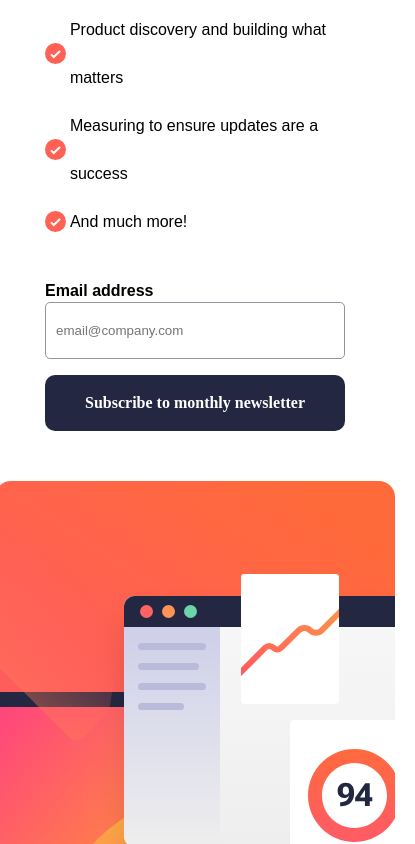
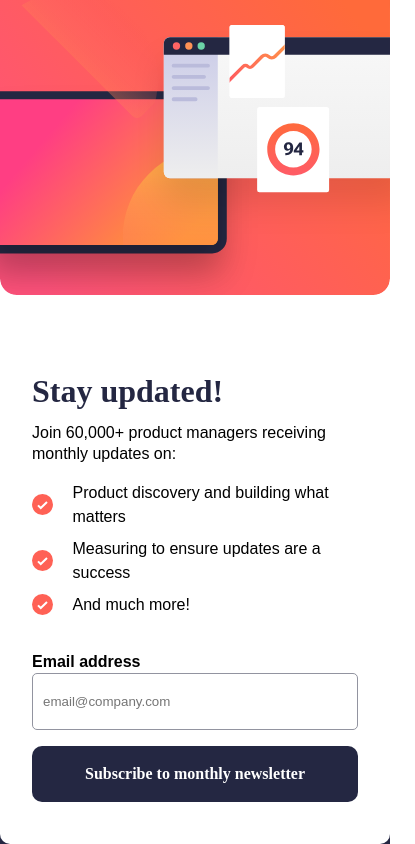
Before and after one commit to fks1311/newsletter-sign-up, a React (Create React App) app: page / in a window 390 px wide. Shown: the top 844 px of the page, 415 px wide, since content can reach past the window. Built offline with nearby package versions, Linux system fonts and the light colour scheme.

Commit message:
반응형 적용 및 navigate 적용

```diff
--- a/src/components/DefaultPage.jsx
+++ b/src/components/DefaultPage.jsx
@@ -10,9 +10,12 @@ export const DefaultPage = forwardRef(({ children }, ref) => {
 
 const Layout = styled.div`
   height: 100vh;
-  width: ${({ width }) => width}px;
+  width: 100%;
   display: flex;
+  flex-wrap: wrap;
   justify-content: center;
   align-items: center;
   background-color: ${({ theme: { colors } }) => colors.charcoal_grey};
+  @media ${({ theme: { device } }) => device.mobile} {
+  }
 `;
--- a/src/components/Subscribe.jsx
+++ b/src/components/Subscribe.jsx
@@ -5,6 +5,7 @@ import mobile from "assets/images/illustration-sign-up-mobile.svg";
 import check from "assets/images/icon-list.svg";
 import { useForm } from "react-hook-form";
 import { useEffect, useState } from "react";
+import { useNavigate } from "react-router-dom";
 
 export const Subscribe = () => {
   const windowSize = useWindowSize();
@@ -14,15 +15,19 @@ export const Subscribe = () => {
     formState: { errors },
   } = useForm();
   const [error, setError] = useState(false);
+  const navigate = useNavigate();
 
   useEffect(() => {}, [error]);
 
   const onValid = () => {
     setError(false);
+    navigate("/success");
   };
   const onInvalid = (data) => {
     data.email?.message && setError(true);
   };
+
+  const handleKeyPress = () => {};
 
   return (
     <Layout>
@@ -56,23 +61,33 @@ export const Subscribe = () => {
               },
             })}
             $error={error}
-            onKeyDown={onValid}
+            onKeyDown={handleKeyPress}
             placeholder="email@company.com"
           />
           <SumitBtn>Subscribe to monthly newsletter</SumitBtn>
         </FormContainer>
       </Letter>
-      {windowSize <= 375 ? <Img src={mobile} /> : <Img src={desktop} />}
+      <div>{windowSize <= 500 ? <Img src={mobile} /> : <Img src={desktop} />}</div>
     </Layout>
   );
 };
 
 const Layout = styled.div`
+  min-width: 375px;
   display: flex;
-  flex-wrap: wrap;
+  align-items: center;
+  aspect-ratio: 16 / 9;
   padding: 20px;
   border-radius: 10px;
   background-color: ${({ theme: { colors } }) => colors.white};
+  @media ${({ theme: { device } }) => device.mobile} {
+    flex-direction: column-reverse;
+    justify-content: flex-end;
+    align-items: stretch;
+    gap: 3rem;
+    padding: 0px;
+    height: 100vh;
+  }
 `;
 
 const Letter = styled.section`
@@ -80,7 +95,7 @@ const Letter = styled.section`
   display: flex;
   flex-direction: column;
   gap: 1rem;
-  padding: 50px;
+  padding: 2rem;
   h1 {
     font-family: Roboto_Bold;
     font-size: 56px;
@@ -90,14 +105,27 @@ const Letter = styled.section`
   span {
     line-height: 1.3rem;
   }
+  @media ${({ theme: { device } }) => device.mobile} {
+    h1 {
+      font-size: 2rem;
+    }
+  }
 `;
 const List = styled.div`
   width: 100%;
-  line-height: 3rem;
+  display: flex;
+  flex-direction: column;
+  gap: 2vw;
   p {
     display: flex;
     gap: 1vw;
     align-items: center;
+  }
+  @media ${({ theme: { device } }) => device.mobile} {
+    p {
+      gap: 5vw;
+      line-height: 1.5rem;
+    }
   }
 `;
 const FormContainer = styled.form`
@@ -146,4 +174,8 @@ const SumitBtn = styled.button`
   }
 `;
 
-const Img = styled.img``;
+const Img = styled.img`
+  width: 100%;
+  display: flex;
+  object-fit: contain;
+`;
--- a/src/components/Success.jsx
+++ b/src/components/Success.jsx
@@ -1,34 +1,48 @@
 import styled from "styled-components";
 import { DefaultPage } from "./DefaultPage";
 import check from "assets/images/icon-list.svg";
+import { useNavigate } from "react-router-dom";
 
 export const Success = () => {
+  const navigate = useNavigate();
+
   return (
     <DefaultPage>
       <Layout>
+        <Message>
           <img src={check} />
           <h1>Thanks for subscribing!</h1>
           <p>
             A confirmation email has been sent to <strong>ash@loremcompany.com</strong>. Please open it and click the
             button inside to confirm your subscription.
           </p>
-        <Button>Dimiss message</Button>
+        </Message>
+        <Button onClick={() => navigate("/")}>Dimiss message</Button>
       </Layout>
     </DefaultPage>
   );
 };
 
 const Layout = styled.div`
-  height: 25rem;
   max-width: 23rem;
+  display: flex;
+  flex-direction: column;
+  gap: 2rem;
+  padding: 40px;
+  color: ${({ theme: { colors } }) => colors.dark_slate_grey};
+  border-radius: 40px;
+  background-color: ${({ theme: { colors } }) => colors.white};
+  @media ${({ theme: { device } }) => device.mobile} {
+    height: 90%;
+    justify-content: space-between;
+    border-radius: 0px;
+  }
+`;
+const Message = styled.div`
   display: flex;
   flex-direction: column;
   align-items: flex-start;
   gap: 2rem;
-  padding: 3rem;
-  color: ${({ theme: { colors } }) => colors.dark_slate_grey};
-  border-radius: 40px;
-  background-color: ${({ theme: { colors } }) => colors.white};
   img {
     height: 50px;
   }
@@ -42,6 +56,9 @@ const Layout = styled.div`
   }
   strong {
     font-weight: 700;
+  }
+  @media ${({ theme: { device } }) => device.mobile} {
+    margin-top: 5rem;
   }
 `;
 const Button = styled.button`
--- a/src/utils/style.js
+++ b/src/utils/style.js
@@ -1,11 +1,11 @@
 const deviceSizes = {
-  mobile: `375px`,
-  desktop: `1440px`,
+  mobile: `500px`,
+  desktop: `767px`,
 };
 
 const device = {
+  desktop: `screen and (max-width: ${deviceSizes.desktop})`,
   mobile: `screen and (max-width: ${deviceSizes.mobile})`,
-  desktop: `screen and (max-width: ${deviceSizes.desktop})`,
 };
 
 const colors = {
```
Lines whose indentation alone changed are shown as unchanged.
